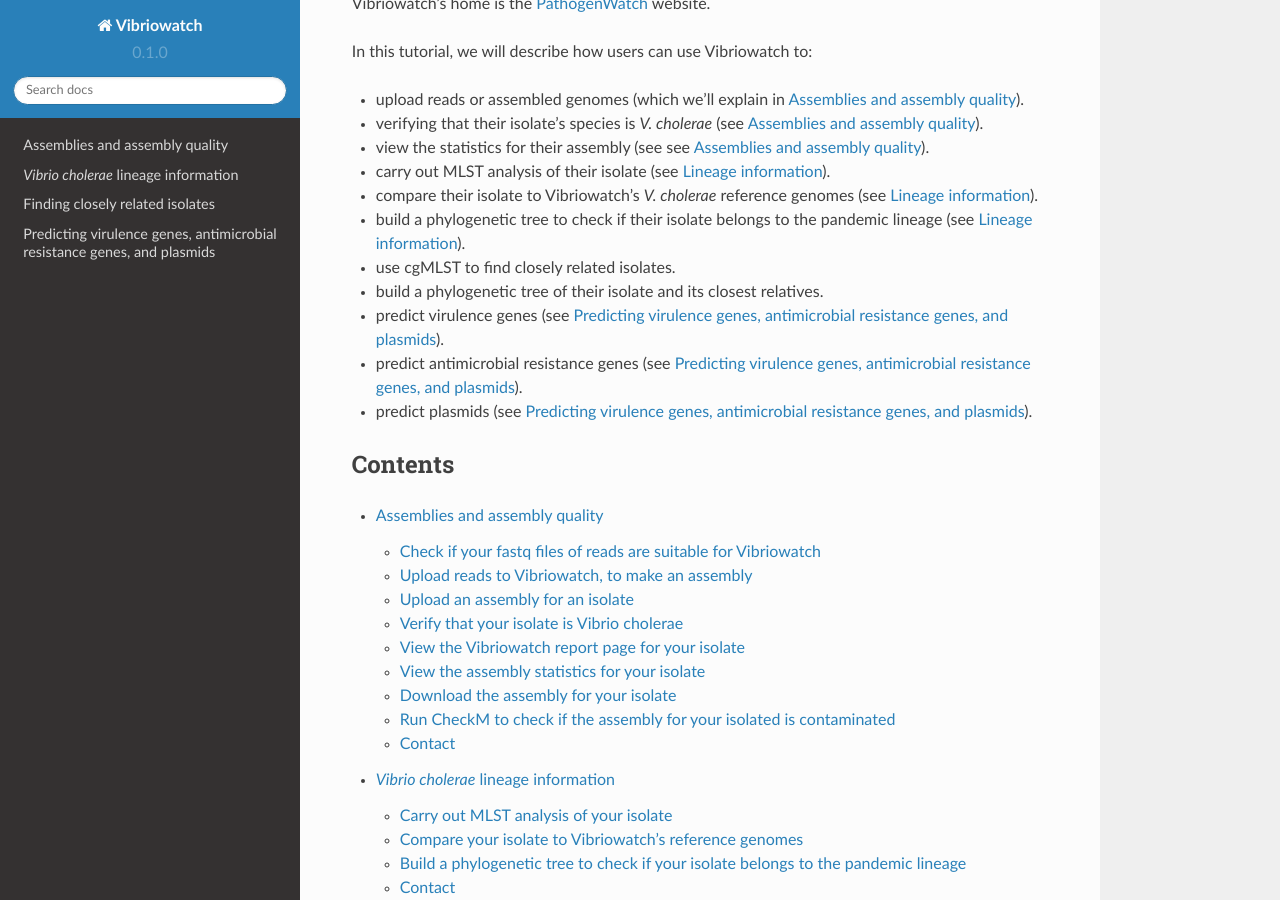
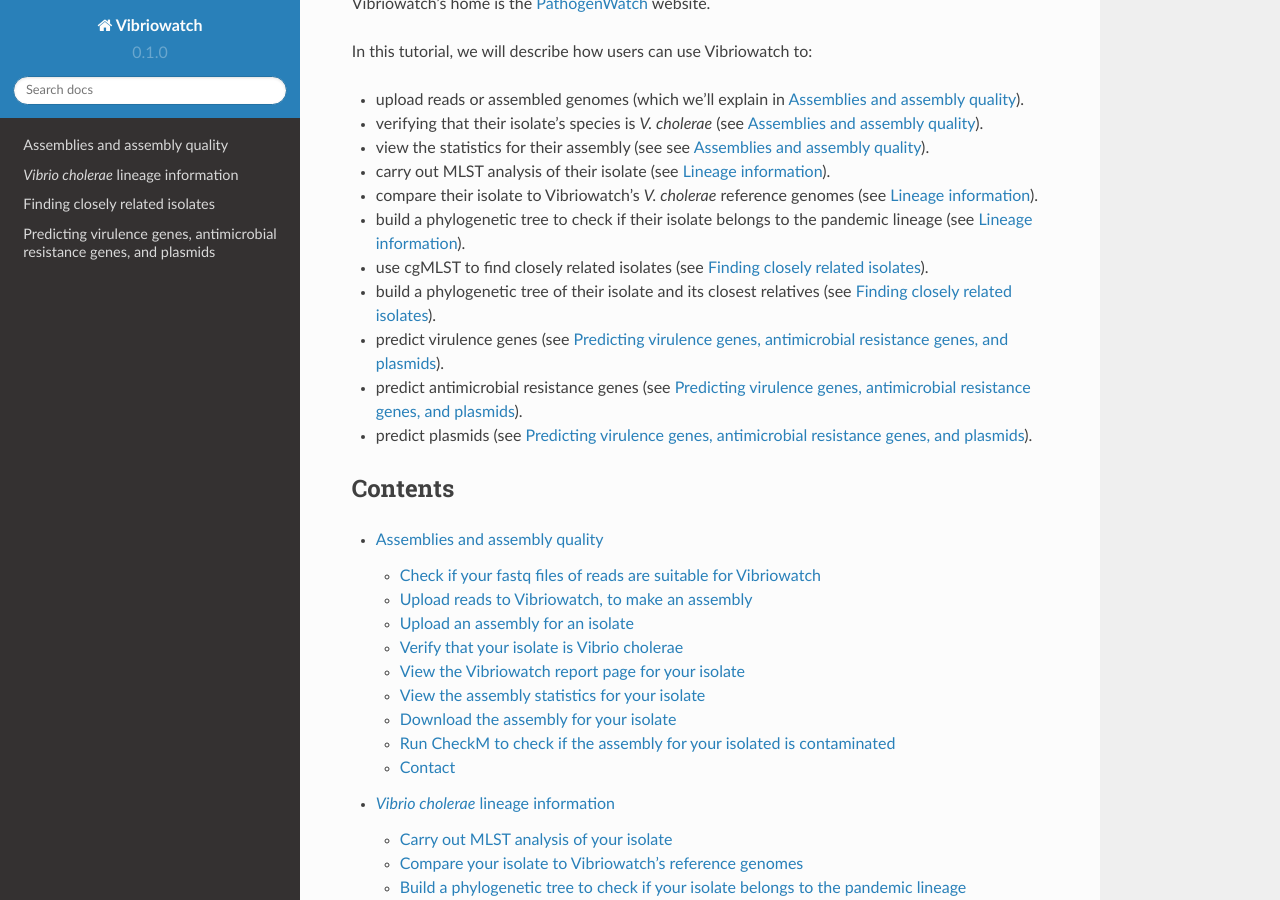
Before and after one commit to avrilcoghlan/cholerabook, a Sphinx documentation site: the page built from docs/source/index.rst, in a window 1280 px wide and 900 px high, scrolled down 445 px. Built offline with Sphinx 7.4.7 and the Read the Docs theme 2.0.0, drawn with Linux system fonts in a browser that asks for light colours.

Commit message:
Update index.rst
Update cross-references.

```diff
--- a/docs/source/index.rst
+++ b/docs/source/index.rst
@@ -19,8 +19,8 @@
 * carry out MLST analysis of their isolate (see `Lineage information <mlst.rst>`__).
 * compare their isolate to Vibriowatch's *V. cholerae* reference genomes (see `Lineage information <mlst.rst>`__).
 * build a phylogenetic tree to check if their isolate belongs to the pandemic lineage (see `Lineage information <mlst.rst>`__).
-* use cgMLST to find closely related isolates.
-* build a phylogenetic tree of their isolate and its closest relatives.
+* use cgMLST to find closely related isolates (see `Finding closely related isolates <closerelatives.rst>`__).
+* build a phylogenetic tree of their isolate and its closest relatives (see `Finding closely related isolates <closerelatives.rst>`__).
 * predict virulence genes (see `Predicting virulence genes, antimicrobial resistance genes, and plasmids <virulenceAMR.rst>`__).
 * predict antimicrobial resistance genes (see `Predicting virulence genes, antimicrobial resistance genes, and plasmids <virulenceAMR.rst>`__).
 * predict plasmids (see `Predicting virulence genes, antimicrobial resistance genes, and plasmids <virulenceAMR.rst>`__).
```
